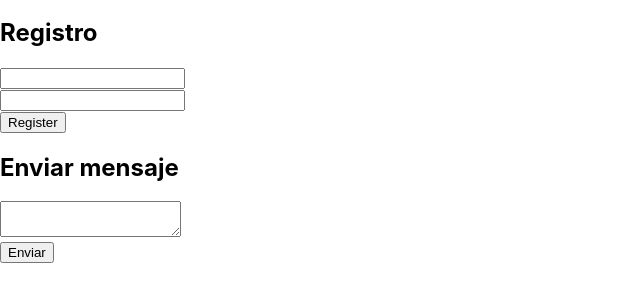
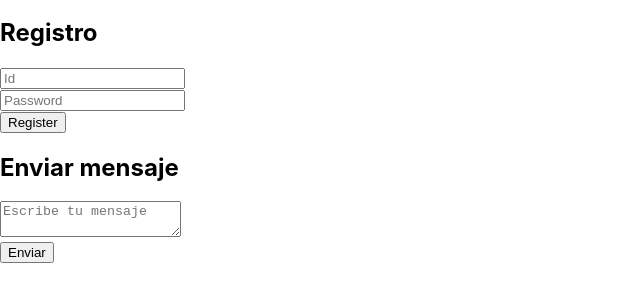
Before and after one commit to Gonzaloav/2reactexpresschat2, a React (Create React App) app in the folder 2reactexpresschat2/: page / in a window 1280 px wide. Shown: the part 199-486 px from the top of the page, without its empty margins (0-640 px from the left). Built offline with nearby package versions, Linux system fonts and the light colour scheme.

Commit message:
placeholder

```diff
--- a/2reactexpresschat2/src/components/Register/Register.jsx
+++ b/2reactexpresschat2/src/components/Register/Register.jsx
@@ -28,8 +28,8 @@ function Register({ parentSetter }) {
     return (
     <>
         <h2>Registro</h2>
-        <input value={id} onChange={changeIdHandler} /><br/>
-        <input type="password" value={password} onChange={changePasswordHandler}/>
+        <input value={id} onChange={changeIdHandler} placeholder="Id"/><br/>
+        <input type="password" value={password} onChange={changePasswordHandler} placeholder="Password"/>
     </>
     );
 }
--- a/2reactexpresschat2/src/components/SendMenssages/SendMenssages.jsx
+++ b/2reactexpresschat2/src/components/SendMenssages/SendMenssages.jsx
@@ -45,7 +45,9 @@ function SendMessages({ id, password }) {
     return (
         <>
             <h2>Enviar mensaje</h2>
-            <textarea type="text" value={message} onChange={changeMessage} /><br />
+            <textarea type="text" value={message} onChange={changeMessage}
+            placeholder="Escribe tu mensaje" /><br />
+
             <button onClick={send}>Enviar</button>
         </>
     );
```
